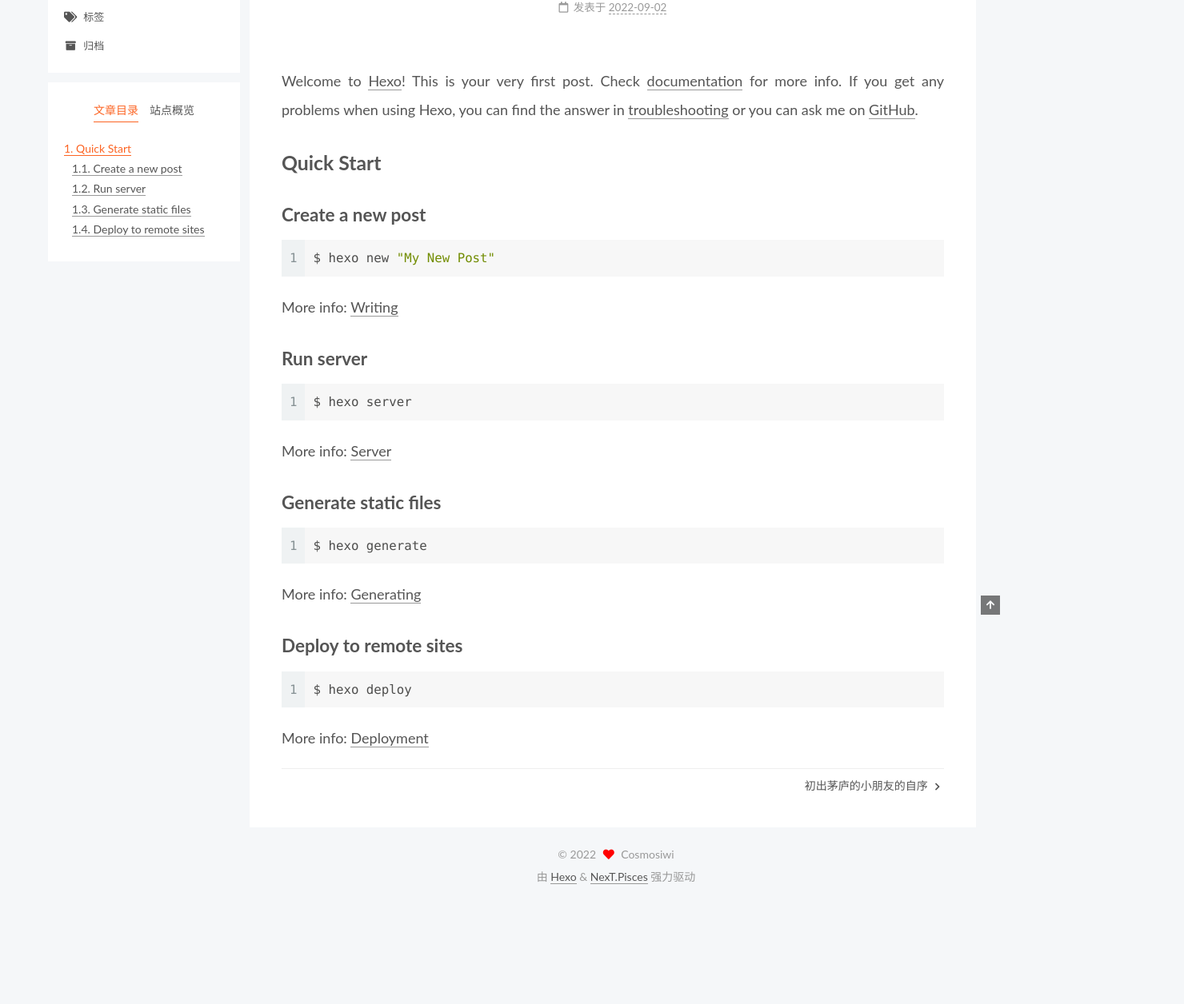
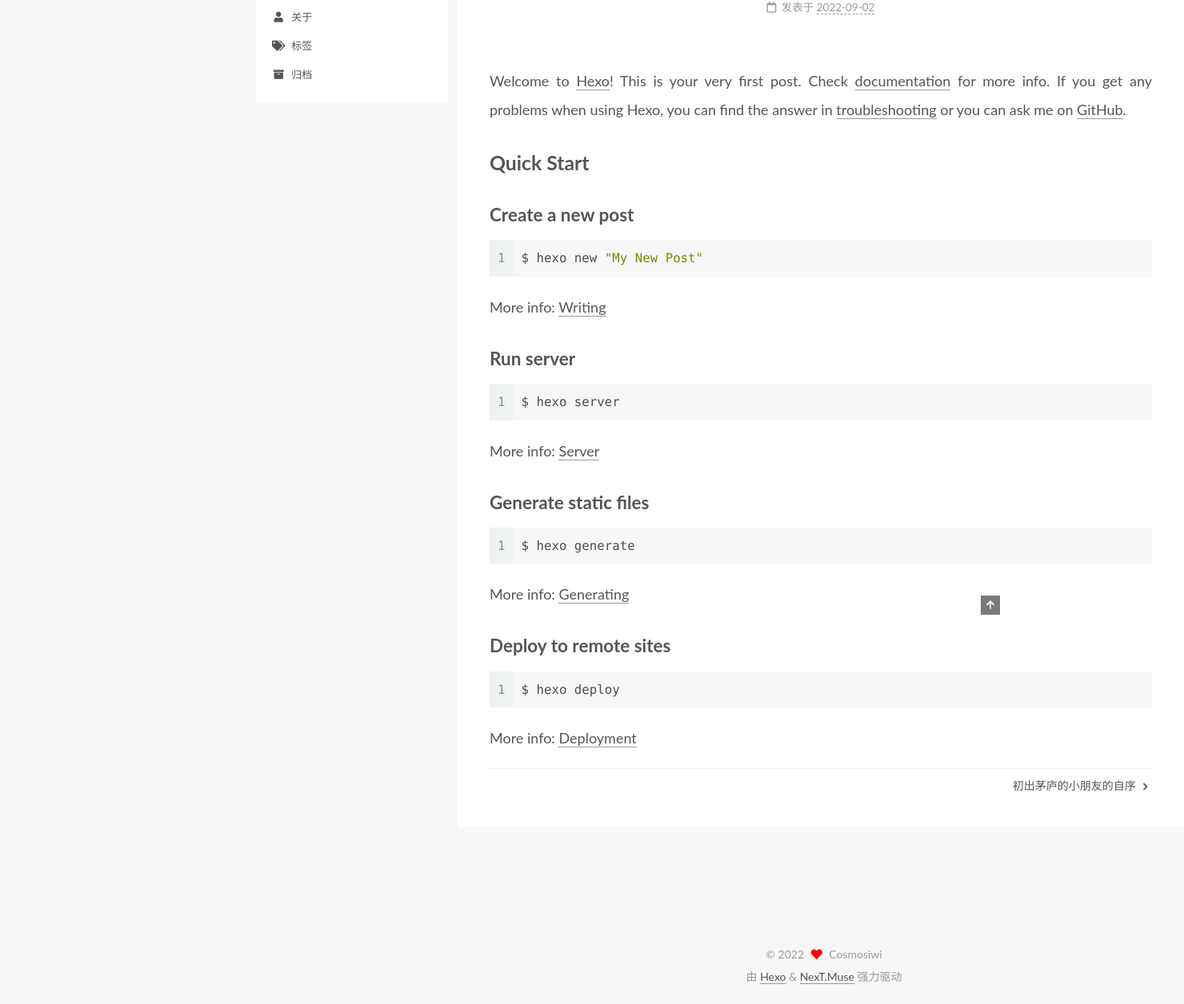
Before and after one commit to cosmosiwi/cosmosiwi.github.io, a plain HTML site: page 2022/09/02/hello-world/index.html in a window 1280 px wide. Shown: the part 131-1387 px from the top of the page at 80% size, 1480 px wide, since content can reach past the window. Before the commit the page ends 1262 px from the top, so only its background shows below. Drawn offline with Linux system fonts and the light colour scheme.

Commit message:
Site updated: 2022-09-02 12:17:43

```diff
--- a/2022/09/02/hello-world/index.html
+++ b/2022/09/02/hello-world/index.html
@@ -17,7 +17,7 @@
 
 <script id="hexo-configurations">
     var NexT = window.NexT || {};
-    var CONFIG = {"hostname":"cosmosiwi.github.io","root":"/","scheme":"Pisces","version":"7.8.0","exturl":false,"sidebar":{"position":"left","display":"post","padding":18,"offset":12,"onmobile":false},"copycode":{"enable":false,"show_result":false,"style":null},"back2top":{"enable":true,"sidebar":false,"scrollpercent":false},"bookmark":{"enable":false,"color":"#222","save":"auto"},"fancybox":false,"mediumzoom":false,"lazyload":false,"pangu":false,"comments":{"style":"tabs","active":null,"storage":true,"lazyload":false,"nav":null},"algolia":{"hits":{"per_page":10},"labels":{"input_placeholder":"Search for Posts","hits_empty":"We didn't find any results for the search: ${query}","hits_stats":"${hits} results found in ${time} ms"}},"localsearch":{"enable":false,"trigger":"auto","top_n_per_article":1,"unescape":false,"preload":false},"motion":{"enable":true,"async":false,"transition":{"post_block":"fadeIn","post_header":"slideDownIn","post_body":"slideDownIn","coll_header":"slideLeftIn","sidebar":"slideUpIn"}}};
+    var CONFIG = {"hostname":"cosmosiwi.github.io","root":"/","scheme":"Muse","version":"7.8.0","exturl":false,"sidebar":{"position":"left","display":"post","padding":18,"offset":12,"onmobile":false},"copycode":{"enable":false,"show_result":false,"style":null},"back2top":{"enable":true,"sidebar":false,"scrollpercent":false},"bookmark":{"enable":false,"color":"#222","save":"auto"},"fancybox":false,"mediumzoom":false,"lazyload":false,"pangu":false,"comments":{"style":"tabs","active":null,"storage":true,"lazyload":false,"nav":null},"algolia":{"hits":{"per_page":10},"labels":{"input_placeholder":"Search for Posts","hits_empty":"We didn't find any results for the search: ${query}","hits_stats":"${hits} results found in ${time} ms"}},"localsearch":{"enable":false,"trigger":"auto","top_n_per_article":1,"unescape":false,"preload":false},"motion":{"enable":true,"async":false,"transition":{"post_block":"fadeIn","post_header":"slideDownIn","post_body":"slideDownIn","coll_header":"slideLeftIn","sidebar":"slideUpIn"}}};
   </script>
 
   <meta name="description" content="Welcome to Hexo! This is your very first post. Check documentation for more info. If you get any problems when using Hexo, you can find the answer in troubleshooting or you can ask me on GitHub. Quick">
@@ -115,6 +115,11 @@
         <li class="menu-item menu-item-home">
 
     <a href="/" rel="section"><i class="fa fa-home fa-fw"></i>首页</a>
+
+  </li>
+        <li class="menu-item menu-item-about">
+
+    <a href="/about/" rel="section"><i class="fa fa-user fa-fw"></i>关于</a>
 
   </li>
         <li class="menu-item menu-item-tags">
@@ -336,7 +341,7 @@
   </span>
   <span class="author" itemprop="copyrightHolder">Cosmosiwi</span>
 </div>
-  <div class="powered-by">由 <a href="https://hexo.io/" class="theme-link" rel="noopener" target="_blank">Hexo</a> & <a href="https://pisces.theme-next.org/" class="theme-link" rel="noopener" target="_blank">NexT.Pisces</a> 强力驱动
+  <div class="powered-by">由 <a href="https://hexo.io/" class="theme-link" rel="noopener" target="_blank">Hexo</a> & <a href="https://muse.theme-next.org/" class="theme-link" rel="noopener" target="_blank">NexT.Muse</a> 强力驱动
   </div>
 
 
@@ -362,7 +367,7 @@
 <script src="/js/motion.js"></script>
 
 
-<script src="/js/schemes/pisces.js"></script>
+<script src="/js/schemes/muse.js"></script>
 
 
 <script src="/js/next-boot.js"></script>
```
Also changed, not shown: 2022/09/02/这就是cumt/index.html (+8 -3 lines), archives/2022/09/index.html (+8 -3 lines), archives/2022/index.html (+8 -3 lines), archives/index.html (+8 -3 lines), index.html (+8 -3 lines), tags/index.html (+8 -3 lines), tags/日常/index.html (+8 -3 lines).
